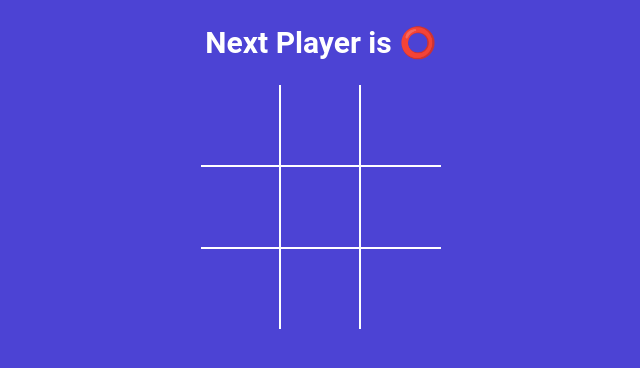
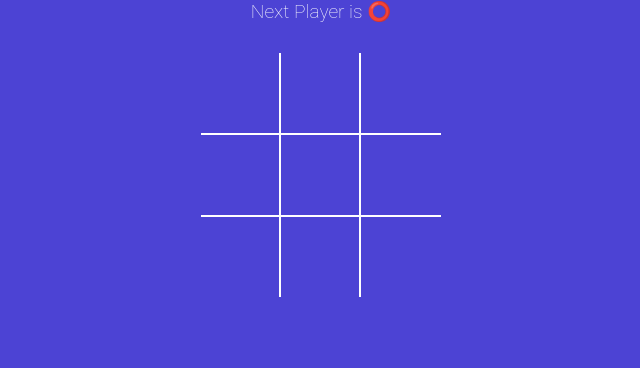
Before and after one commit to HyperWoo/tictactoe-game, a React (Vite) app: page / in a window 1280 px wide. Shown: the top 368 px of the page, without its empty margins (319-959 px from the left). Built offline with nearby package versions, Linux system fonts and the light colour scheme.

Commit message:
🦚 added Status message component - Added Draw Output

```diff
--- a/src/App.jsx
+++ b/src/App.jsx
@@ -1,6 +1,7 @@
 import './style.scss';
 import { useState } from 'react';
 import Board from './components/Board';
+import StatusMessage from './components/StatusMessage';
 import { calculateWinner } from './winner';
 
 function App() {
@@ -9,8 +10,6 @@ function App() {
   const [isXNext, setIsXNext] = useState(false);
 
   const winner = calculateWinner(squares);
-  const nextPlayer = isXNext ? '❌' : '⭕';
-  const statusMessage = winner ? `Winner is ${winner}` : `Next Player is ${nextPlayer}`;
 
   const handelSquareClick = clickedPosition => {
     //'null', '❌', '⭕'
@@ -31,7 +30,7 @@ function App() {
 
   return (
     <div className="app">
-      <h2>{statusMessage}</h2>
+      <StatusMessage winner={winner} isXNext={isXNext} squares={squares}/>
       <Board squares={squares} handelSquareClick={handelSquareClick} />
     </div>
   );
--- /dev/null
+++ b/src/components/StatusMessage.jsx
@@ -0,0 +1,22 @@
+const statusMessage = ({ winner, isXNext, squares }) => {
+  const noMovesLeft = squares.every(squareValue => squareValue != null);
+
+  const nextPlayer = isXNext ? '❌' : '⭕';
+
+  const renderStatusMessage = () => {
+    if (winner) {
+      return <div>Winner is {winner}</div>;
+    }
+    if (!winner && noMovesLeft) {
+      return <div>Draw 😨</div>;
+    }
+    if (!winner && !noMovesLeft) {
+      return <div>Next Player is {nextPlayer}</div>;
+    }
+    return null;
+  };
+
+  return <div className="status-message">{renderStatusMessage()}</div>;
+};
+
+export default statusMessage;
```
